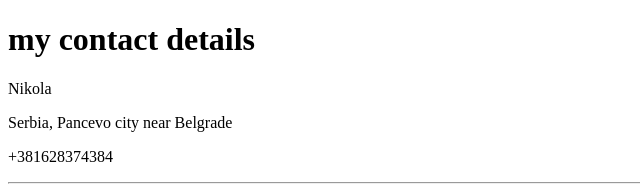
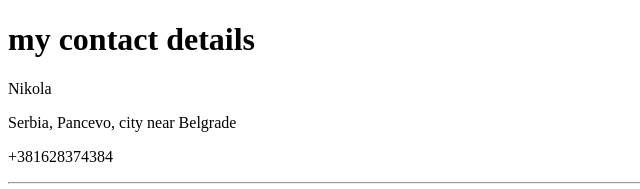
Before and after one commit to K33nIT/cv, a plain HTML site: page Contact.html in a window 1280 px wide. Shown: the top 189 px of the page, 0-640 px from the left. Drawn offline with Linux system fonts and the light colour scheme.

Commit message:
Update Contact.html

```diff
--- a/Contact.html
+++ b/Contact.html
@@ -11,7 +11,7 @@
 <body>
     <h1>my contact details</h1>
     <p>Nikola</p>
-    <p>Serbia, Pancevo city near Belgrade</p>
+    <p>Serbia, Pancevo, city near Belgrade</p>
     <p>+381628374384</p>
     <hr />
     <form action="mailto:nikolabogdanov43@gmail.com" method="post" enctype="text/plain">
```
